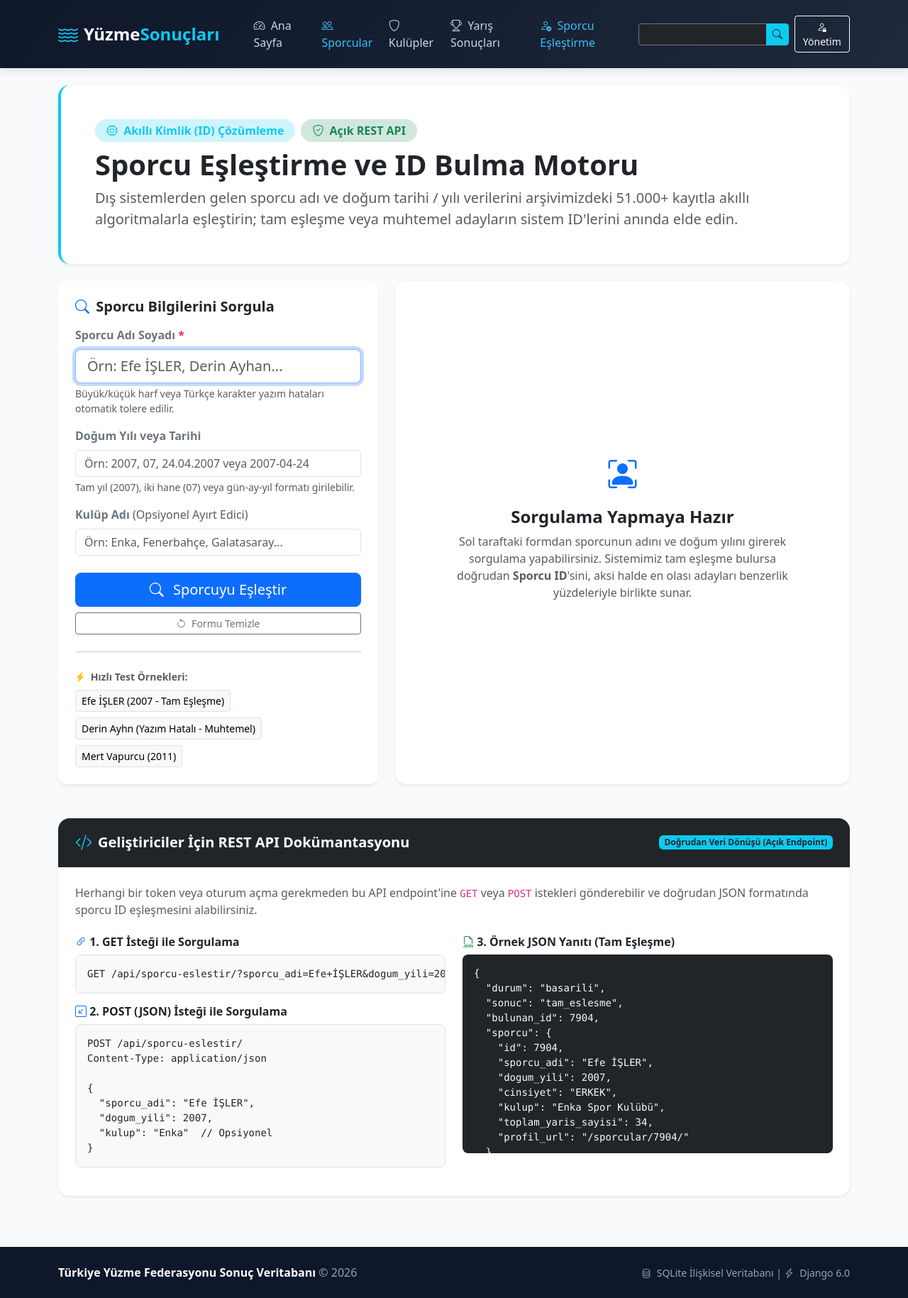
After one commit to ozztozz/old_result, a Django app: page /sporcu-eslestirme/ in a window 1280 px wide. The commit adds this page. Shown: the whole page at 71% size. Run offline with Django 5.2, Linux system fonts and the light colour scheme.

Commit message:
Add open athlete matching REST API and interactive UI with exact and fuzzy candidate resolution

```diff
--- a/yuzme_projesi/sonuclar/urls.py
+++ b/yuzme_projesi/sonuclar/urls.py
@@ -11,6 +11,8 @@ urlpatterns = [
     path('kulupler/', views.kulup_listesi, name='kulup_listesi'),
     path('kulupler/<int:pk>/', views.kulup_detay, name='kulup_detay'),
     path('sonuclar/', views.yaris_sonuclari_ara, name='yaris_sonuclari_ara'),
+    path('sporcu-eslestirme/', views.sporcu_eslestir_sayfasi, name='sporcu_eslestir_sayfasi'),
     path('api/sporcu-ara/', views.api_sporcu_ara, name='api_sporcu_ara'),
+    path('api/sporcu-eslestir/', views.api_sporcu_eslestir, name='api_sporcu_eslestir'),
     path('api/canli-aktar/', views.api_canli_aktar, name='api_canli_aktar'),
 ]
--- a/yuzme_projesi/sonuclar/views.py
+++ b/yuzme_projesi/sonuclar/views.py
@@ -475,3 +475,74 @@ def api_canli_aktar(request):
         'guncellenen': guncellenen_sayisi,
         'toplam_kayit': len(kayitlar)
     })
+
+
+from .athlete_matcher import match_athlete
+
+@csrf_exempt
+def api_sporcu_eslestir(request):
+    """
+    Sporcu Eşleştirme API'si (Açık / Yetkisiz Endpoint)
+    ----------------------------------------------------
+    GET veya POST parametreleriyle gelen sporcu adı ve doğum tarihi/yılına göre
+    veritabanındaki Sporcu kayıtlarını sorgular.
+
+    - Tam Eşleşme varsa: Doğrudan bulunan_id ve sporcu detayını döner.
+    - Tam Eşleşme yoksa: En yüksek benzerlik puanına sahip muhtemel sporcuları liste halinde döner.
+    """
+    name = ""
+    birth_info = None
+    club = None
+    limit = 10
+
+    if request.method == 'POST':
+        if request.content_type and 'application/json' in request.content_type:
+            try:
+                data = json.loads(request.body.decode('utf-8'))
+            except Exception:
+                data = {}
+        else:
+            data = request.POST
+
+        name = data.get('sporcu_adi') or data.get('ad_soyad') or data.get('ad') or data.get('name') or data.get('sporcu') or ''
+        birth_info = data.get('dogum_yili') or data.get('dogum_tarihi') or data.get('birth_date') or data.get('yb')
+        club = data.get('kulup') or data.get('club')
+        if data.get('limit'):
+            try:
+                limit = int(data.get('limit'))
+            except Exception:
+                limit = 10
+    else:
+        name = request.GET.get('sporcu_adi') or request.GET.get('ad_soyad') or request.GET.get('ad') or request.GET.get('name') or request.GET.get('q') or ''
+        birth_info = request.GET.get('dogum_yili') or request.GET.get('dogum_tarihi') or request.GET.get('birth_date') or request.GET.get('yb')
+        club = request.GET.get('kulup') or request.GET.get('club')
+        if request.GET.get('limit'):
+            try:
+                limit = int(request.GET.get('limit'))
+            except Exception:
+                limit = 10
+
+    res = match_athlete(name=name, birth_year_or_date=birth_info, club=club, limit=limit)
+    status_code = 200 if res.get("durum") in ["basarili", "bulunamadi"] else 400
+    return JsonResponse(res, status=status_code, json_dumps_params={'ensure_ascii': False})
+
+
+def sporcu_eslestir_sayfasi(request):
+    """
+    Sporcu Eşleştirme Test ve Arama Arayüzü (Web Arayüzü)
+    """
+    name = request.GET.get('ad', '').strip()
+    birth_info = request.GET.get('dogum_yili', '').strip()
+    club = request.GET.get('kulup', '').strip()
+
+    sonuc = None
+    if name:
+        sonuc = match_athlete(name=name, birth_year_or_date=birth_info, club=club)
+
+    context = {
+        'ad': name,
+        'dogum_yili': birth_info,
+        'kulup': club,
+        'sonuc': sonuc,
+    }
+    return render(request, 'sonuclar/sporcu_eslestir.html', context)
--- a/yuzme_projesi/templates/base.html
+++ b/yuzme_projesi/templates/base.html
@@ -137,6 +137,11 @@
                             <i class="bi bi-trophy me-1"></i> Yarış Sonuçları
                         </a>
                     </li>
+                    <li class="nav-item">
+                        <a class="nav-link {% if 'eslestir' in request.path %}active{% endif %}" href="{% url 'sonuclar:sporcu_eslestir_sayfasi' %}">
+                            <i class="bi bi-person-check me-1"></i> Sporcu Eşleştirme
+                        </a>
+                    </li>
                 </ul>
                 <form class="d-flex" action="{% url 'sonuclar:sporcu_listesi' %}" method="get">
                     <div class="input-group">
--- /dev/null
+++ b/yuzme_projesi/templates/sonuclar/sporcu_eslestir.html
@@ -0,0 +1,301 @@
+{% extends 'base.html' %}
+{% load humanize %}
+
+{% block title %}Sporcu Eşleştirme Motoru & API - Türkiye Yüzme Sonuçları{% endblock %}
+
+{% block content %}
+<div class="row mb-4">
+    <div class="col-12">
+        <div class="p-4 p-md-5 bg-white rounded-4 shadow-sm border-start border-4 border-info">
+            <div class="d-flex align-items-center gap-2 mb-2">
+                <span class="badge bg-info-subtle text-info fs-6 px-3 py-2 rounded-pill fw-semibold">
+                    <i class="bi bi-cpu me-1"></i> Akıllı Kimlik (ID) Çözümleme
+                </span>
+                <span class="badge bg-success-subtle text-success fs-6 px-3 py-2 rounded-pill fw-semibold">
+                    <i class="bi bi-shield-check me-1"></i> Açık REST API
+                </span>
+            </div>
+            <h1 class="display-6 fw-bold text-dark mt-2">Sporcu Eşleştirme ve ID Bulma Motoru</h1>
+            <p class="lead text-muted mb-0">
+                Dış sistemlerden gelen sporcu adı ve doğum tarihi / yılı verilerini arşivimizdeki <strong>51.000+</strong> kayıtla akıllı algoritmalarla eşleştirin; tam eşleşme veya muhtemel adayların sistem ID'lerini anında elde edin.
+            </p>
+        </div>
+    </div>
+</div>
+
+<div class="row g-4 mb-5">
+    <!-- Sol Taraf: Arama / Eşleştirme Formu -->
+    <div class="col-lg-5">
+        <div class="card stat-card p-4 h-100">
+            <h5 class="fw-bold text-dark mb-3">
+                <i class="bi bi-search me-1 text-primary"></i> Sporcu Bilgilerini Sorgula
+            </h5>
+            <form method="get" action="{% url 'sonuclar:sporcu_eslestir_sayfasi' %}" id="matchForm">
+                <div class="mb-3">
+                    <label class="form-label fw-semibold text-secondary">Sporcu Adı Soyadı <span class="text-danger">*</span></label>
+                    <input type="text" name="ad" id="inputAd" class="form-control form-control-lg" placeholder="Örn: Efe İŞLER, Derin Ayhan..." value="{{ ad }}" required autofocus>
+                    <div class="form-text">Büyük/küçük harf veya Türkçe karakter yazım hataları otomatik tolere edilir.</div>
+                </div>
+
+                <div class="mb-3">
+                    <label class="form-label fw-semibold text-secondary">Doğum Yılı veya Tarihi</label>
+                    <input type="text" name="dogum_yili" id="inputYil" class="form-control" placeholder="Örn: 2007, 07, 24.04.2007 veya 2007-04-24" value="{{ dogum_yili }}">
+                    <div class="form-text">Tam yıl (2007), iki hane (07) veya gün-ay-yıl formatı girilebilir.</div>
+                </div>
+
+                <div class="mb-4">
+                    <label class="form-label fw-semibold text-secondary">Kulüp Adı <span class="text-muted fw-normal">(Opsiyonel Ayırt Edici)</span></label>
+                    <input type="text" name="kulup" id="inputKulup" class="form-control" placeholder="Örn: Enka, Fenerbahçe, Galatasaray..." value="{{ kulup }}">
+                </div>
+
+                <div class="d-grid gap-2">
+                    <button type="submit" class="btn btn-primary btn-lg shadow-sm">
+                        <i class="bi bi-search me-2"></i> Sporcuyu Eşleştir
+                    </button>
+                    <a href="{% url 'sonuclar:sporcu_eslestir_sayfasi' %}" class="btn btn-outline-secondary btn-sm">
+                        <i class="bi bi-arrow-counterclockwise me-1"></i> Formu Temizle
+                    </a>
+                </div>
+            </form>
+
+            <hr class="my-4">
+
+            <div>
+                <span class="text-muted small fw-semibold d-block mb-2"><i class="bi bi-lightning-charge-fill text-warning me-1"></i> Hızlı Test Örnekleri:</span>
+                <div class="d-flex flex-wrap gap-2">
+                    <button type="button" class="btn btn-sm btn-light border sample-btn" data-ad="Efe İŞLER" data-yil="2007" data-kulup="Enka">
+                        Efe İŞLER (2007 - Tam Eşleşme)
+                    </button>
+                    <button type="button" class="btn btn-sm btn-light border sample-btn" data-ad="Derin Ayhn" data-yil="10" data-kulup="Anabilim">
+                        Derin Ayhn (Yazım Hatalı - Muhtemel)
+                    </button>
+                    <button type="button" class="btn btn-sm btn-light border sample-btn" data-ad="Mert Vapurcu" data-yil="2011" data-kulup="Fenerbahçe">
+                        Mert Vapurcu (2011)
+                    </button>
+                </div>
+            </div>
+        </div>
+    </div>
+
+    <!-- Sağ Taraf: Eşleştirme Sonuçları -->
+    <div class="col-lg-7">
+        {% if sonuc %}
+            {% if sonuc.sonuc == 'tam_eslesme' %}
+                <!-- TAM EŞLEŞME KARTI -->
+                <div class="card border-0 shadow-sm rounded-4 overflow-hidden mb-4">
+                    <div class="bg-success text-white p-3 px-4 d-flex align-items-center justify-content-between">
+                        <div class="d-flex align-items-center gap-2">
+                            <i class="bi bi-patch-check-fill fs-3"></i>
+                            <div>
+                                <h5 class="mb-0 fw-bold">TAM EŞLEŞME SAĞLANDI</h5>
+                                <small class="text-white-50">Sistemde birebir uyuşan sporcu kaydı bulundu</small>
+                            </div>
+                        </div>
+                        <span class="badge bg-white text-success fs-5 px-3 py-2 rounded-pill fw-bold">
+                            ID: {{ sonuc.sporcu.id }}
+                        </span>
+                    </div>
+                    <div class="card-body p-4 bg-white">
+                        <div class="row align-items-center">
+                            <div class="col-md-8">
+                                <h3 class="fw-bold text-dark mb-1">{{ sonuc.sporcu.sporcu_adi }}</h3>
+                                <p class="text-muted mb-3 fs-6">
+                                    <i class="bi bi-shield-fill text-primary me-1"></i> {{ sonuc.sporcu.kulup }}
+                                </p>
+                                <div class="d-flex flex-wrap gap-2 mb-3">
+                                    <span class="badge bg-light text-dark border px-3 py-2">
+                                        <i class="bi bi-calendar-event me-1 text-primary"></i> Doğum Yılı: <strong>{{ sonuc.sporcu.dogum_yili|default:sonuc.sporcu.yas_dogum_yili }}</strong>
+                                    </span>
+                                    {% if sonuc.sporcu.cinsiyet %}
+                                        <span class="badge bg-light text-dark border px-3 py-2">
+                                            <i class="bi bi-gender-ambiguous me-1 text-info"></i> {{ sonuc.sporcu.cinsiyet }}
+                                        </span>
+                                    {% endif %}
+                                    <span class="badge bg-light text-dark border px-3 py-2">
+                                        <i class="bi bi-stopwatch me-1 text-success"></i> Toplam Yarış: <strong>{{ sonuc.sporcu.toplam_yaris_sayisi }}</strong>
+                                    </span>
+                                </div>
+                            </div>
+                            <div class="col-md-4 text-md-end mt-3 mt-md-0">
+                                <a href="{{ sonuc.sporcu.profil_url }}" class="btn btn-outline-primary w-100 mb-2">
+                                    <i class="bi bi-person-lines-fill me-1"></i> Sporcu Profilini Aç
+                                </a>
+                                <button class="btn btn-success w-100 copy-id-btn" data-id="{{ sonuc.sporcu.id }}">
+                                    <i class="bi bi-clipboard-check me-1"></i> ID'yi Kopyala ({{ sonuc.sporcu.id }})
+                                </button>
+                            </div>
+                        </div>
+                    </div>
+                </div>
+
+            {% elif sonuc.sonuc == 'muhtemel_eslesmeler' %}
+                <!-- MUHTEMEL EŞLEŞMELER LİSTESİ -->
+                <div class="card border-0 shadow-sm rounded-4 overflow-hidden mb-4">
+                    <div class="bg-warning text-dark p-3 px-4 d-flex align-items-center gap-2">
+                        <i class="bi bi-exclamation-triangle-fill fs-3 text-dark"></i>
+                        <div>
+                            <h5 class="mb-0 fw-bold">TAM EŞLEŞME BULUNAMADI — MUHTEMEL ADAYLAR</h5>
+                            <small class="text-dark">Girdiğiniz isim ve tarihle en yüksek benzerliğe sahip sporcular:</small>
+                        </div>
+                    </div>
+                    <div class="card-body p-0 bg-white">
+                        <div class="table-responsive">
+                            <table class="table table-hover align-middle mb-0">
+                                <thead class="table-light">
+                                    <tr>
+                                        <th class="ps-3">Benzerlik</th>
+                                        <th>Sistem ID</th>
+                                        <th>Sporcu Adı</th>
+                                        <th>D.Yılı</th>
+                                        <th>Kulüp</th>
+                                        <th class="text-end pe-3">İşlem</th>
+                                    </tr>
+                                </thead>
+                                <tbody>
+                                    {% for sp in sonuc.muhtemel_eslesmeler %}
+                                        <tr>
+                                            <td class="ps-3">
+                                                {% if sp.benzerlik_orani >= 85 %}
+                                                    <span class="badge bg-success-subtle text-success fs-6 fw-bold">%{{ sp.benzerlik_orani }}</span>
+                                                {% elif sp.benzerlik_orani >= 70 %}
+                                                    <span class="badge bg-primary-subtle text-primary fs-6 fw-bold">%{{ sp.benzerlik_orani }}</span>
+                                                {% else %}
+                                                    <span class="badge bg-warning-subtle text-warning fs-6 fw-bold">%{{ sp.benzerlik_orani }}</span>
+                                                {% endif %}
+                                            </td>
+                                            <td>
+                                                <span class="badge bg-light text-dark border font-monospace">#{{ sp.id }}</span>
+                                            </td>
+                                            <td class="fw-bold">
+                                                <a href="{{ sp.profil_url }}" class="text-dark text-decoration-none hover-primary">
+                                                    {{ sp.sporcu_adi }}
+                                                </a>
+                                            </td>
+                                            <td>{{ sp.dogum_yili|default:sp.yas_dogum_yili|default:"-" }}</td>
+                                            <td><small class="text-muted">{{ sp.kulup|truncatechars:28 }}</small></td>
+                                            <td class="text-end pe-3">
+                                                <button class="btn btn-sm btn-outline-success copy-id-btn" data-id="{{ sp.id }}" title="Bu ID'yi kopyala">
+                                                    <i class="bi bi-check2"></i> ID Seç: {{ sp.id }}
+                                                </button>
+                                            </td>
+                                        </tr>
+                                    {% endfor %}
+                                </tbody>
+                            </table>
+                        </div>
+                    </div>
+                </div>
+
+            {% else %}
+                <!-- BULUNAMADI KARTI -->
+                <div class="card border-0 shadow-sm rounded-4 p-5 text-center bg-white mb-4">
+                    <div class="text-muted mb-3 fs-1"><i class="bi bi-person-x"></i></div>
+                    <h4 class="fw-bold text-dark">Hiçbir Eşleşme Bulunamadı</h4>
+                    <p class="text-muted mb-0">
+                        "<strong>{{ ad }}</strong>" adında ve belirtilen kriterlerde veritabanında herhangi bir sporcu kaydı tespit edilemedi. Lütfen isim yazımını veya doğum yılını kontrol ediniz.
+                    </p>
+                </div>
+            {% endif %}
+        {% else %}
+            <!-- Henüz Arama Yapılmadıysa Bilgi Paneli -->
+            <div class="card border-0 shadow-sm rounded-4 p-5 text-center bg-white h-100 d-flex flex-column justify-content-center">
+                <div class="text-primary mb-3 fs-1"><i class="bi bi-person-bounding-box"></i></div>
+                <h4 class="fw-bold text-dark">Sorgulama Yapmaya Hazır</h4>
+                <p class="text-muted mx-auto" style="max-width: 480px;">
+                    Sol taraftaki formdan sporcunun adını ve doğum yılını girerek sorgulama yapabilirsiniz. Sistemimiz tam eşleşme bulursa doğrudan <strong>Sporcu ID</strong>'sini, aksi halde en olası adayları benzerlik yüzdeleriyle birlikte sunar.
+                </p>
+            </div>
+        {% endif %}
+    </div>
+</div>
+
+<!-- Alt Kısım: REST API Dokümantasyonu ve Canlı Entegrasyon Rehberi -->
+<div class="row">
+    <div class="col-12">
+        <div class="card border-0 shadow-sm rounded-4 overflow-hidden">
+            <div class="card-header bg-dark text-white p-3 px-4 d-flex align-items-center justify-content-between">
+                <div class="d-flex align-items-center gap-2">
+                    <i class="bi bi-code-slash text-info fs-4"></i>
+                    <h5 class="mb-0 fw-bold">Geliştiriciler İçin REST API Dokümantasyonu</h5>
+                </div>
+                <span class="badge bg-info text-dark fw-bold">Doğrudan Veri Dönüşü (Açık Endpoint)</span>
+            </div>
+            <div class="card-body p-4 bg-white">
+                <p class="text-muted mb-4">
+                    Herhangi bir token veya oturum açma gerekmeden bu API endpoint'ine <code>GET</code> veya <code>POST</code> istekleri gönderebilir ve doğrudan JSON formatında sporcu ID eşleşmesini alabilirsiniz.
+                </p>
+
+                <div class="row g-4">
+                    <div class="col-md-6">
+                        <h6 class="fw-bold text-dark mb-2"><i class="bi bi-link-45deg text-primary"></i> 1. GET İsteği ile Sorgulama</h6>
+                        <pre class="bg-light p-3 rounded-3 border text-dark font-monospace small"><code>GET /api/sporcu-eslestir/?sporcu_adi=Efe+İŞLER&dogum_yili=2007</code></pre>
+
+                        <h6 class="fw-bold text-dark mt-3 mb-2"><i class="bi bi-arrow-down-left-square text-primary"></i> 2. POST (JSON) İsteği ile Sorgulama</h6>
+                        <pre class="bg-light p-3 rounded-3 border text-dark font-monospace small"><code>POST /api/sporcu-eslestir/
+Content-Type: application/json
+
+{
+  "sporcu_adi": "Efe İŞLER",
+  "dogum_yili": 2007,
+  "kulup": "Enka"  // Opsiyonel
+}</code></pre>
+                    </div>
+
+                    <div class="col-md-6">
+                        <h6 class="fw-bold text-dark mb-2"><i class="bi bi-filetype-json text-success"></i> 3. Örnek JSON Yanıtı (Tam Eşleşme)</h6>
+                        <pre class="bg-dark text-light p-3 rounded-3 font-monospace small" style="max-height: 280px; overflow-y: auto;"><code>{
+  "durum": "basarili",
+  "sonuc": "tam_eslesme",
+  "bulunan_id": 7904,
+  "sporcu": {
+    "id": 7904,
+    "sporcu_adi": "Efe İŞLER",
+    "dogum_yili": 2007,
+    "cinsiyet": "ERKEK",
+    "kulup": "Enka Spor Kulübü",
+    "toplam_yaris_sayisi": 34,
+    "profil_url": "/sporcular/7904/"
+  },
+  "muhtemel_eslesmeler": []
+}</code></pre>
+                    </div>
+                </div>
+            </div>
+        </div>
+    </div>
+</div>
+{% endblock %}
+
+{% block extra_head %}
+<script>
+document.addEventListener("DOMContentLoaded", function() {
+    // Hızlı Test Butonları
+    document.querySelectorAll(".sample-btn").forEach(function(btn) {
+        btn.addEventListener("click", function() {
+            document.getElementById("inputAd").value = this.dataset.ad;
+            document.getElementById("inputYil").value = this.dataset.yil || "";
+            document.getElementById("inputKulup").value = this.dataset.kulup || "";
+            document.getElementById("matchForm").submit();
+        });
+    });
+
+    // ID Kopyalama Butonları
+    document.querySelectorAll(".copy-id-btn").forEach(function(btn) {
+        btn.addEventListener("click", function() {
+            const id = this.dataset.id;
+            navigator.clipboard.writeText(id).then(() => {
+                const originalText = this.innerHTML;
+                this.innerHTML = '<i class="bi bi-check-all"></i> Kopyalandı!';
+                this.classList.remove("btn-outline-success", "btn-success");
+                this.classList.add("btn-dark");
+                setTimeout(() => {
+                    this.innerHTML = originalText;
+                    this.classList.remove("btn-dark");
+                    this.classList.add("btn-success");
+                }, 2000);
+            });
+        });
+    });
+});
+</script>
+{% endblock %}
```
Also changed, not shown: yuzme_projesi/sonuclar/athlete_matcher.py (added, +264 -0 lines), requirements.txt (line endings or trailing spaces).
